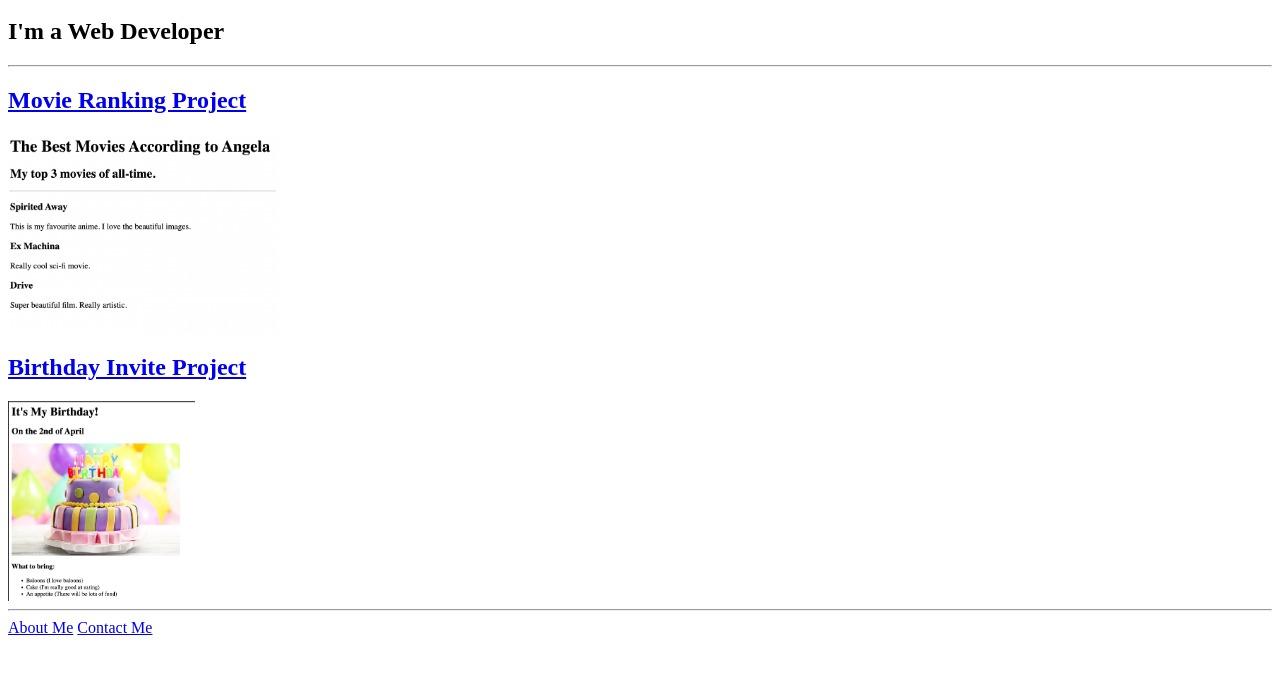
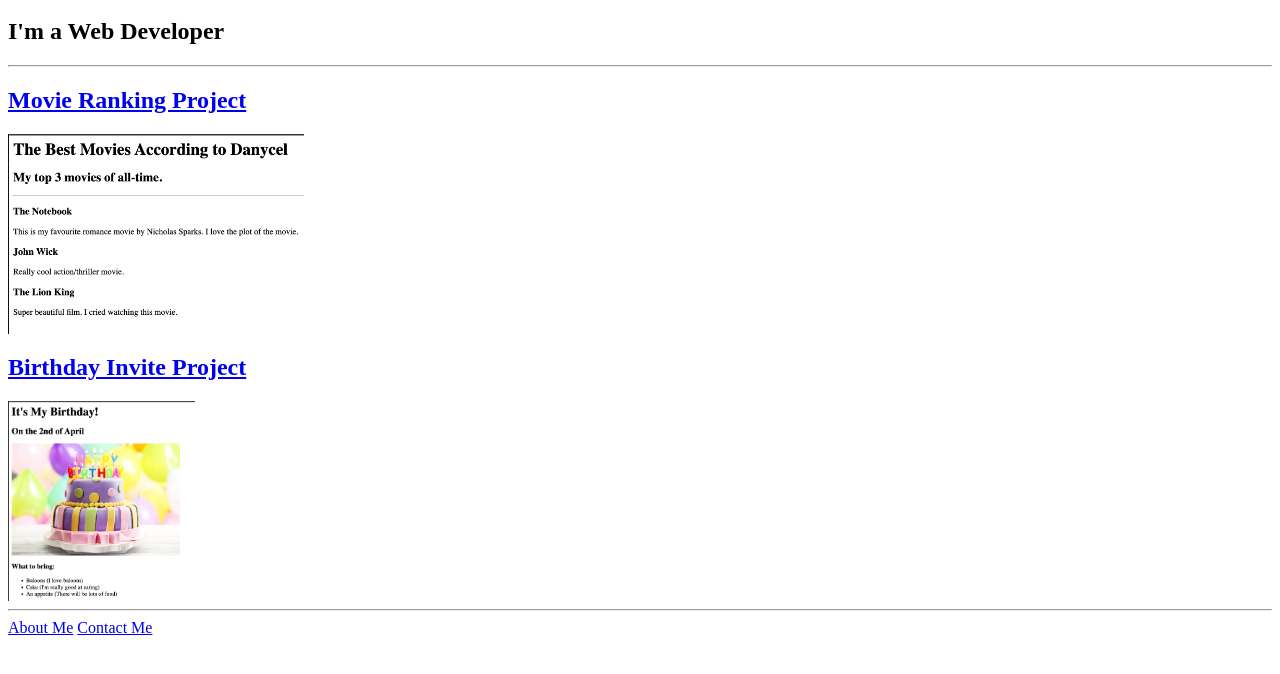
Before and after one commit to DJ2Gabito/html-portfolio, a plain HTML site: page index.html in a window 1280 px wide. Shown: the part 48-722 px from the top of the page. Drawn offline with Linux system fonts and the light colour scheme.

Commit message:
Update index.html

```diff
--- a/index.html
+++ b/index.html
@@ -26,7 +26,7 @@ https://developer.mozilla.org/en-US/docs/Web/HTML/Element/img#attr-height -->
     <h2>I'm a Web Developer</h2>
     <hr />
     <h2> <a href="./public/movie-ranking.html">Movie Ranking Project </a> </h2>
-    <img src="./assets/images/movie-ranking.png" height="200" alt="Movie Ranking Project " />
+    <img src="./assets/images/favorite-movies.png" height="200" alt="Movie Ranking Project " />
     <h2> <a href="./public/birthday-invite.html">Birthday Invite Project </a> </h2>
     <img src="./assets/images/birthday.png" height="200" />
     <hr />
```
